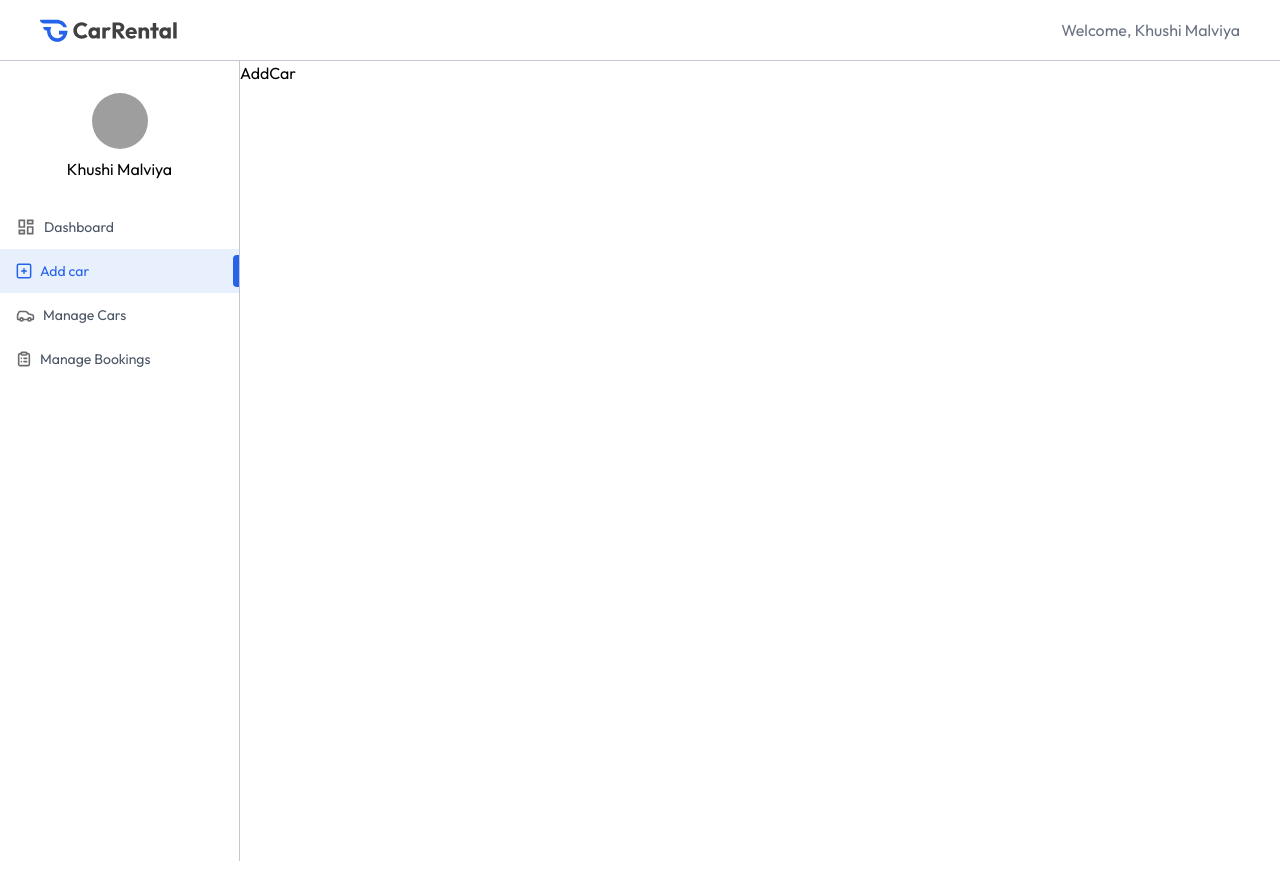
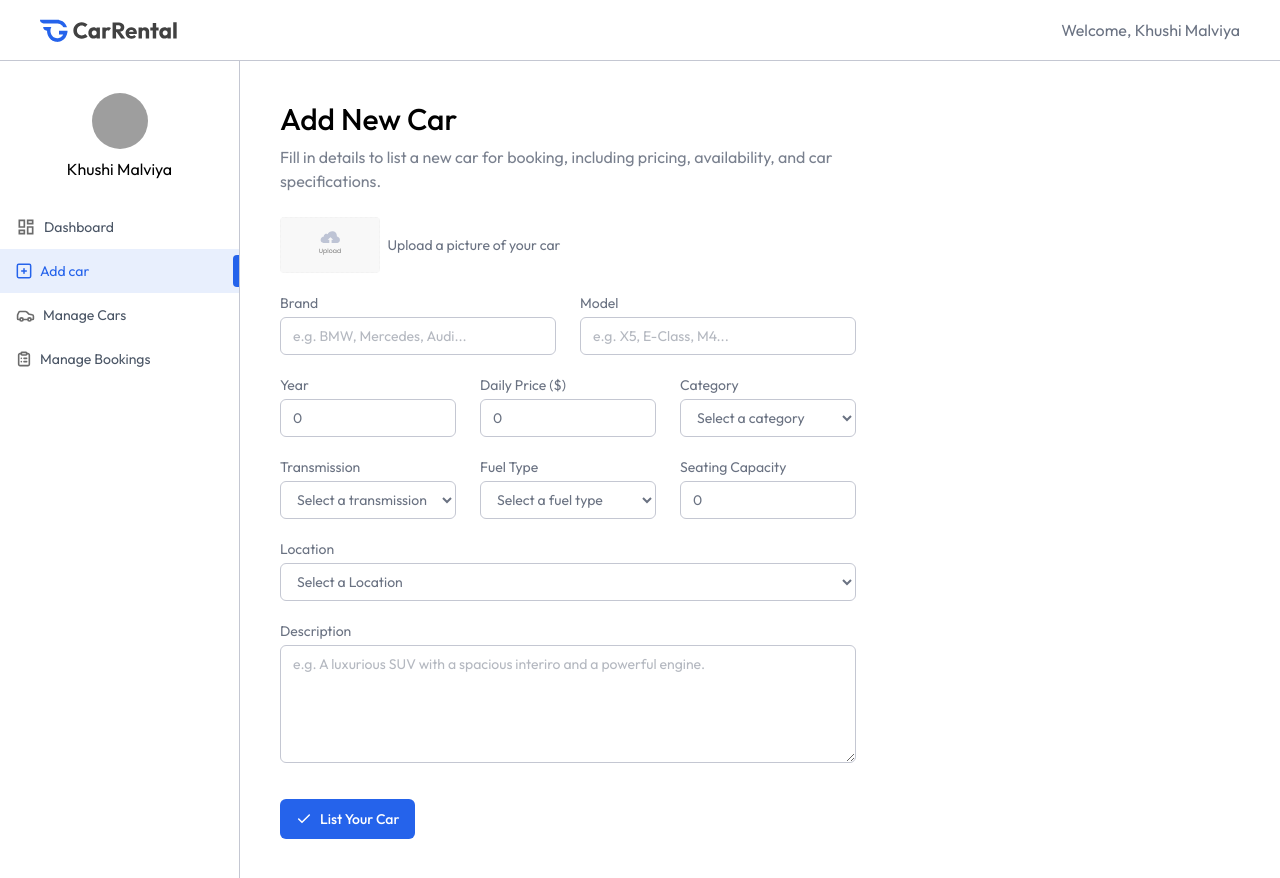
Before and after one commit to khushi-malviya/CarRental-MERNstack, a React (Vite) app in the folder client/: page /owner/add-car in a window 1280 px wide. Built offline with nearby package versions, Linux system fonts and the light colour scheme; grey boxes are pictures that could not be loaded.

Commit message:
AddCar page for owner/admin created!

```diff
--- a/client/src/pages/owner/AddCar.jsx
+++ b/client/src/pages/owner/AddCar.jsx
@@ -1,8 +1,120 @@
-import React from 'react'
+import React, { useState } from 'react'
+import Title from '../../components/owner/Title'
+import { assets } from '../../assets/assets'
 
 const AddCar = () => {
+  const currenecy= import.meta.env.VITE_CURRENCY
+  const [image, setImage] = useState(null)
+  const [car, setCar] = useState({
+    brand:'',
+    model:'',
+    year:0,
+    pricePerDay:0,
+    category:'',
+    transmission:'',
+    fuel_type:'',
+    seating_capacity:0,
+    location:'',
+    description:'',
+  })
+  const onSubmitHandler = async (e)=>{
+    e.preventDefault()
+  }
   return (
-    <div>AddCar</div>
+    <div className='px-4 py-10 md:px-10 flex-1'>
+      <Title title='Add New Car' subTitle="Fill in details to list a new car for booking, including pricing, availability, and car specifications."/>
+      <form onSubmit={onSubmitHandler} className='flex flex-col gap-5 text-gray-500 text-sm mt-6 max-w-xl'>
+        {/* Car Image */}
+        <div className='flex items-center gap-2 w-full'>
+          <label htmlFor="car-image">
+            <img src={image ? URL.createObjectURL(image): assets.upload_icon} alt="" className='h-14 rounded cursor-pointer'/>
+            <input type="file" id="car-image" accept="image/*" hidden onChange={e=> setImage(e.target.files[0])}/>
+          </label>
+          <p className='text-sm text-gray-500'>Upload a picture of your car</p>
+        </div>
+
+        {/*Car Brand & Model*/}
+        <div className='grid grid-cols-1 md:grid-cols-2 gap-6'>
+          <div className='flex flex-col w-full'>
+            <label>Brand</label>
+            <input type="text" placeholder="e.g. BMW, Mercedes, Audi..." required className='px-3 py-2 mt-1 border border-borderColor rounded-md outline-none' value={car.brand} onChange={e => setCar({...car, brand: e.target.value})}/>
+          </div>
+          <div className='flex flex-col w-full'>
+            <label>Model</label>
+            <input type="text" placeholder="e.g. X5, E-Class, M4..." required className='px-3 py-2 mt-1 border border-borderColor rounded-md outline-none' value={car.model} onChange={e => setCar({...car, model: e.target.value})}/>
+          </div>
+        </div>
+        {/*Car Year, Price, Category*/}
+        <div className='grid grid-cols-1 sm:grid-cols-2 md:grid-cols-3 gap-6'>
+          <div className='flex flex-col w-full'>
+            <label>Year</label>
+            <input type="number" placeholder="e.g. 2025" required className='px-3 py-2 mt-1 border border-borderColor rounded-md outline-none' value={car.year} onChange={e => setCar({...car, year: e.target.value})}/>
+          </div>
+          <div className='flex flex-col w-full'>
+            <label>Daily Price ({currenecy})</label>
+            <input type="number" placeholder="e.g. 100" required className='px-3 py-2 mt-1 border border-borderColor rounded-md outline-none' value={car.pricePerDay} onChange={e => setCar({...car, pricePerDay: e.target.value})}/>
+          </div>
+          <div className='flex flex-col w-full'>
+            <label>Category</label>
+            <select onChange={e=> setCar({...car, category: e.target.value})} value={car.category} className='px-3 py-2 mt-1 border border-borderColor rounded-md outline-none'>
+              <option value="">Select a category</option>
+              <option value="Sedan">Sedan</option>
+              <option value="SUV">SUV</option>
+              <option value="Van">Van</option>
+            </select>
+          </div>
+        </div>
+
+        {/* Car TRansmission, Fuel Type, Seating Capacity */}
+        <div className='grid grid-cols-1 sm:grid-cols-2 md:grid-cols-3 gap-6'>
+          <div className='flex flex-col w-full'>
+            <label>Transmission</label>
+            <select onChange={e=> setCar({...car, transmission: e.target.value})} value={car.transmission} className='px-3 py-2 mt-1 border border-borderColor rounded-md outline-none'>
+              <option value="">Select a transmission</option>
+              <option value="AUtomatic">Automatic</option>
+              <option value="Manual">Manual</option>
+              <option value="Semi-Automatic">Semi-Automatic</option>
+            </select>
+          </div>
+          <div className='flex flex-col w-full'>
+            <label>Fuel Type</label>
+            <select onChange={e=> setCar({...car, fuel_type: e.target.value})} value={car.fuel_type} className='px-3 py-2 mt-1 border border-borderColor rounded-md outline-none'>
+              <option value="">Select a fuel type</option>
+              <option value="Gas">Gas</option>
+              <option value="Diesel">Diesel</option>
+              <option value="Petrol">Petrol</option>
+              <option value="Electric">Electric</option>
+              <option value="Hybrid">Hybrid</option>
+            </select>
+          </div>
+          <div className='flex flex-col w-full'>
+            <label>Seating Capacity</label>
+            <input type="number" placeholder="e.g. 4" required className='px-3 py-2 mt-1 border border-borderColor rounded-md outline-none' value={car.seating_capacity} onChange={e => setCar({...car, seating_capacity: e.target.value})}/>
+          </div>
+        </div>
+        {/*Car Location */}
+        <div className='flex flex-col w-full'>
+            <label>Location</label>
+            <select onChange={e=> setCar({...car, location: e.target.value})} value={car.location} className='px-3 py-2 mt-1 border border-borderColor rounded-md outline-none'>
+              <option value="">Select a Location</option>
+              <option value="New York">New York</option>
+              <option value="Los Angeles">Los Angeles</option>
+               <option value="Houston">Houston</option>
+              <option value="Chicago">Chicago</option>
+            </select>
+        </div>
+        {/* Car Description */}
+        <div className='flex flex-col w-full'>
+            <label>Description</label>
+            <textarea rows={5} placeholder="e.g. A luxurious SUV with a spacious interiro and a powerful engine." required className='px-3 py-2 mt-1 border border-borderColor rounded-md outline-none' value={car.description} onChange={e => setCar({...car, description: e.target.value})}></textarea>
+        </div>
+        <button className='flex items-center gap-2 px-4 py-2.5 mt-4 bg-primary text-white rounded-md font-medium w-max cursor-pointer'>
+          <img src={assets.tick_icon} alt="" />
+          List Your Car
+        </button>
+
+      </form>
+    </div>
   )
 }
 
```
